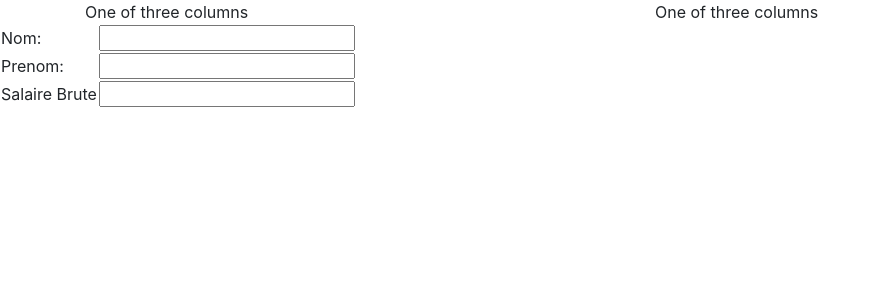
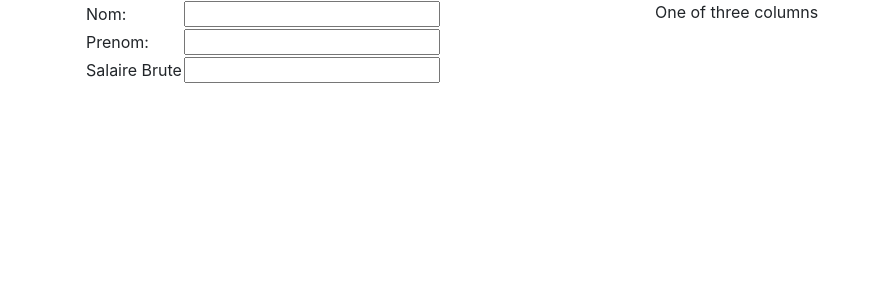
Before and after one commit to khalillakhdhar/TP_divers_php, a PHP site: page / in a window 1280 px wide. Shown: the top 300 px of the page, without its empty margins (0-879 px from the left). Run offline with PHP 8.4, Linux system fonts and the light colour scheme.

Commit message:
Update index.php

```diff
--- a/index.php
+++ b/index.php
@@ -9,15 +9,6 @@
     <div class="container">
         <div class="row">
             <div class="col-sm">
-                One of three columns
-            </div>
-            <div class="col-sm">
-                One of three columns
-            </div>
-
-        </div>
-    </div>
-
                 <form>
                     <table>
                         <tr>
@@ -37,6 +28,15 @@
 
 
                 </form>
+            </div>
+            <div class="col-sm">
+                One of three columns
+            </div>
+
+        </div>
+    </div>
+
+
 
 
 </body>
```
Lines whose indentation alone changed are shown as unchanged.
